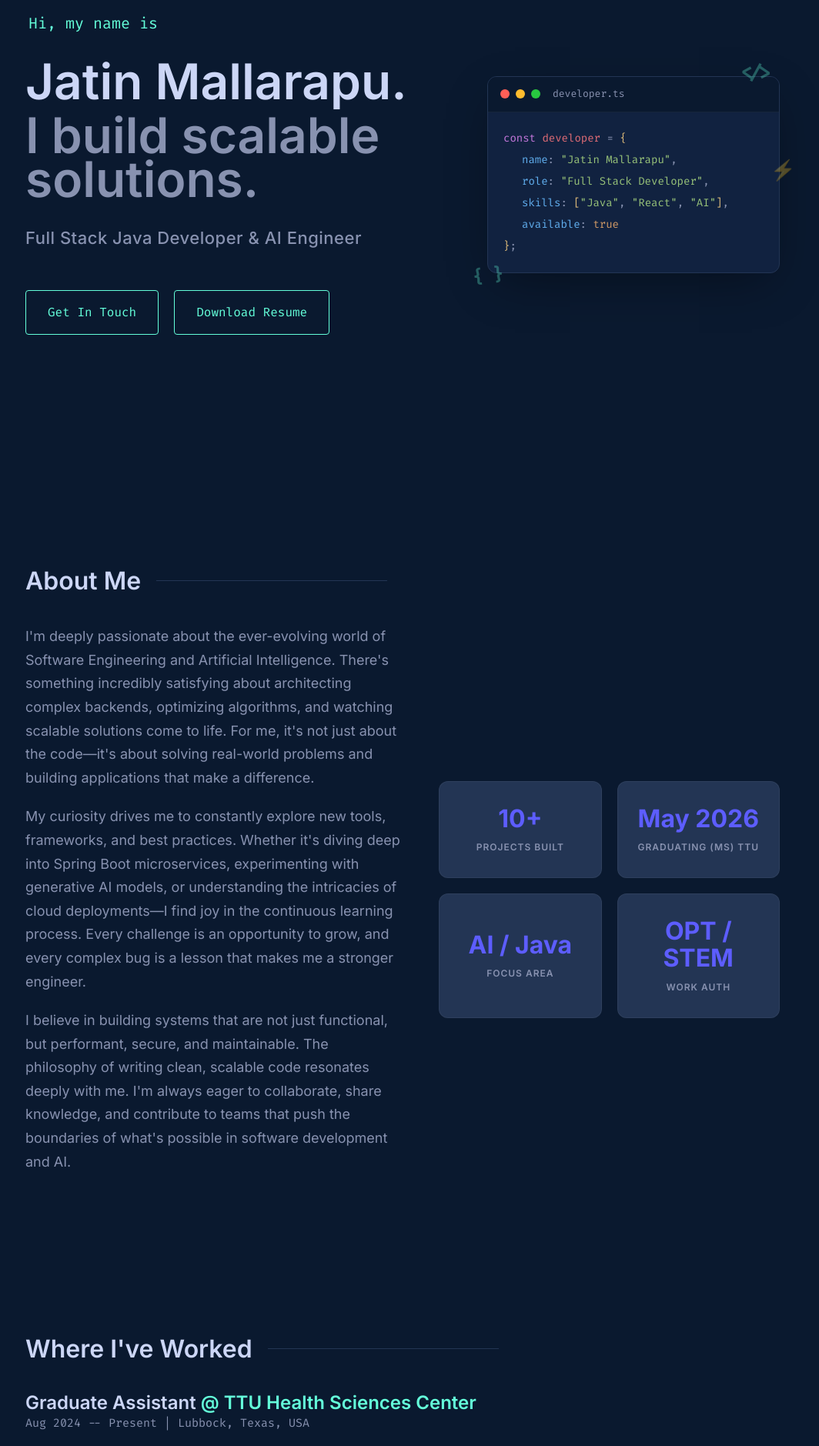
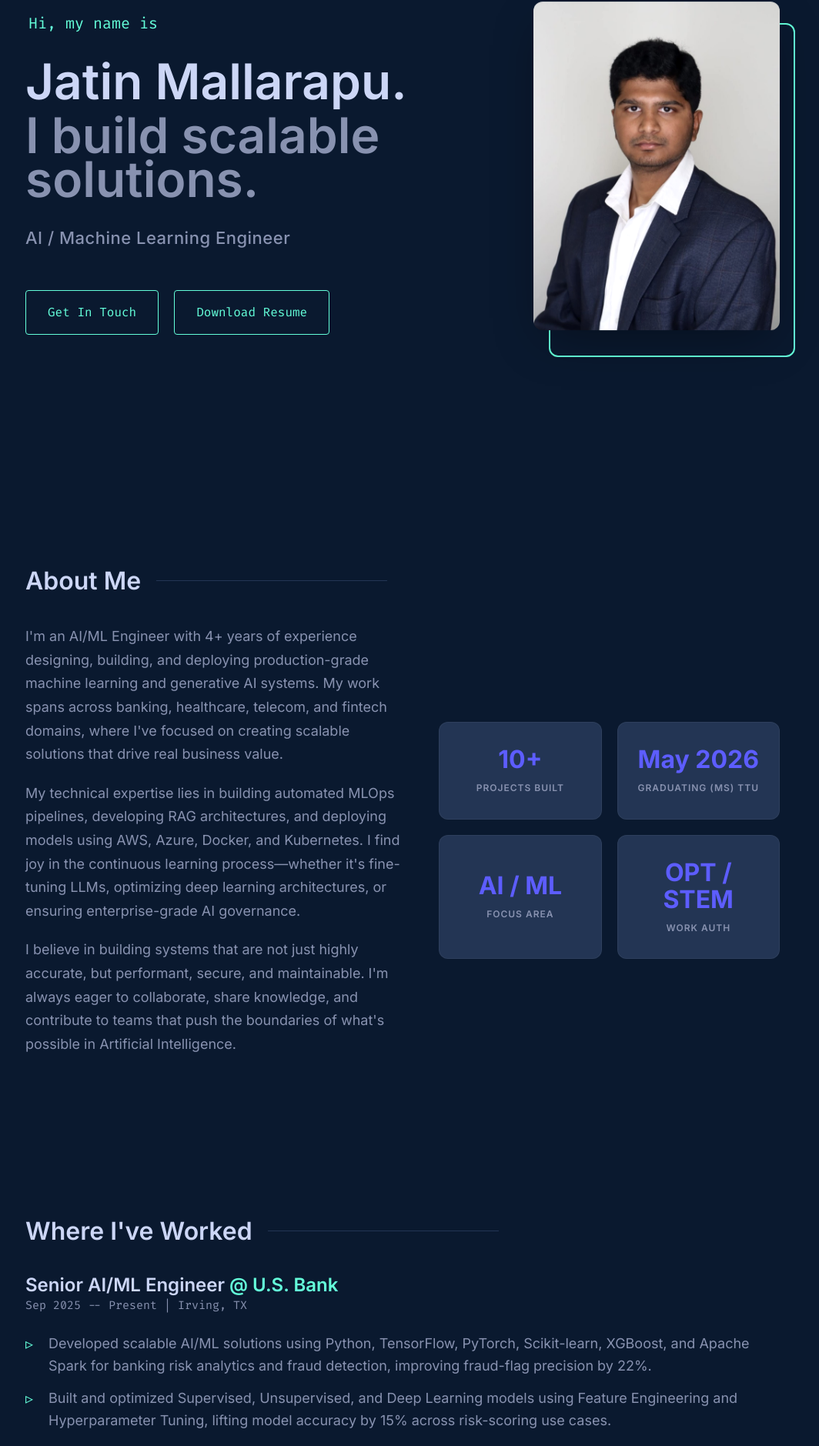
Before and after one commit to jatinmallarapu/portfolio, a React (Vite) app: page / in a window 1280 px wide. Shown: the part 173-2052 px from the top of the page at 77% size, without its empty margins (117-1181 px from the left). Built offline with nearby package versions, Linux system fonts and the light colour scheme.

Commit message:
Update portfolio for AI/ML Engineer role: profile image, new resume, updated skills, experience, and certifications

```diff
--- a/src/components/About.tsx
+++ b/src/components/About.tsx
@@ -22,13 +22,13 @@ const About = () => {
           transition={{ duration: 0.5, delay: 0.2 }}
         >
           <p>
-            I'm deeply passionate about the ever-evolving world of Software Engineering and Artificial Intelligence. There's something incredibly satisfying about architecting complex backends, optimizing algorithms, and watching scalable solutions come to life. For me, it's not just about the code—it's about solving real-world problems and building applications that make a difference.
+            I'm an AI/ML Engineer with 4+ years of experience designing, building, and deploying production-grade machine learning and generative AI systems. My work spans across banking, healthcare, telecom, and fintech domains, where I've focused on creating scalable solutions that drive real business value.
           </p>
           <p>
-            My curiosity drives me to constantly explore new tools, frameworks, and best practices. Whether it's diving deep into Spring Boot microservices, experimenting with generative AI models, or understanding the intricacies of cloud deployments—I find joy in the continuous learning process. Every challenge is an opportunity to grow, and every complex bug is a lesson that makes me a stronger engineer.
+            My technical expertise lies in building automated MLOps pipelines, developing RAG architectures, and deploying models using AWS, Azure, Docker, and Kubernetes. I find joy in the continuous learning process—whether it's fine-tuning LLMs, optimizing deep learning architectures, or ensuring enterprise-grade AI governance.
           </p>
           <p>
-            I believe in building systems that are not just functional, but performant, secure, and maintainable. The philosophy of writing clean, scalable code resonates deeply with me. I'm always eager to collaborate, share knowledge, and contribute to teams that push the boundaries of what's possible in software development and AI.
+            I believe in building systems that are not just highly accurate, but performant, secure, and maintainable. I'm always eager to collaborate, share knowledge, and contribute to teams that push the boundaries of what's possible in Artificial Intelligence.
           </p>
         </motion.div>
 
@@ -48,7 +48,7 @@ const About = () => {
             <span>GRADUATING (MS) TTU</span>
           </div>
           <div className="stat-card">
-            <h3>AI / Java</h3>
+            <h3>AI / ML</h3>
             <span>FOCUS AREA</span>
           </div>
           <div className="stat-card">
--- a/src/components/Hero.scss
+++ b/src/components/Hero.scss
@@ -66,110 +66,43 @@
     justify-content: flex-end;
     align-items: center;
 
-    .code-window {
+    .image-container {
+      position: relative;
       width: 100%;
-      max-width: 380px;
-      border-radius: 12px;
-      overflow: hidden;
-      background-color: #112240; /* Force dark background */
-      border: 1px solid #233554;
-      box-shadow: 0 20px 60px -15px rgba(0, 0, 0, 0.4);
+      max-width: 320px;
+      aspect-ratio: 3/4;
 
-      .window-header {
-        display: flex;
-        align-items: center;
-        gap: 8px;
-        padding: 12px 16px;
-        background-color: #0a192f; /* Force darker header */
-        border-bottom: 1px solid rgba(255, 255, 255, 0.05);
+      .hero-img {
+        width: 100%;
+        height: 100%;
+        object-fit: cover;
+        border-radius: 12px;
+        position: relative;
+        z-index: 2;
+        box-shadow: 0 20px 60px -15px rgba(0, 0, 0, 0.4);
+        filter: grayscale(10%) contrast(1.1);
+        transition: all 0.3s ease;
 
-        .dot {
-          width: 12px;
-          height: 12px;
-          border-radius: 50%;
-
-          &.red { background-color: #ff5f57; }
-          &.yellow { background-color: #febc2e; }
-          &.green { background-color: #28c840; }
-        }
-
-        .window-title {
-          margin-left: 8px;
-          font-family: var(--font-mono);
-          font-size: 13px;
-          color: #8892b0; /* Hardcoded for dark bg */
+        &:hover {
+          filter: grayscale(0%) contrast(1);
         }
       }
 
-      .window-body {
-        padding: 20px;
-        font-family: var(--font-mono);
-        font-size: 14px;
-        line-height: 2;
-
-        .code-indent {
-          padding-left: 24px;
-        }
-
-        .code-keyword {
-          color: #c678dd;
-        }
-
-        .code-var {
-          color: #e06c75;
-        }
-
-        .code-operator {
-          color: #8892b0;
-        }
-
-        .code-bracket {
-          color: #e5c07b;
-        }
-
-        .code-prop {
-          color: #61afef;
-        }
-
-        .code-string {
-          color: #98c379;
-        }
-
-        .code-bool {
-          color: #d19a66;
-        }
-
-        .code-comma {
-          color: #8892b0;
-        }
-      }
-    }
-
-    .float-element {
-      position: absolute;
-      font-family: var(--font-mono);
-      font-size: 20px;
-      font-weight: 700;
-      color: var(--accent);
-      opacity: 0.3;
-      user-select: none;
-
-      &.float-1 {
-        top: -15px;
-        right: 10px;
-        font-size: 24px;
+      .image-backdrop {
+        position: absolute;
+        top: 20px;
+        left: 20px;
+        width: 100%;
+        height: 100%;
+        border: 2px solid var(--accent);
+        border-radius: 12px;
+        z-index: 1;
+        transition: all 0.3s ease;
       }
 
-      &.float-2 {
-        bottom: -10px;
-        left: 10px;
-        font-size: 22px;
-      }
-
-      &.float-3 {
-        top: 40%;
-        right: -20px;
-        font-size: 26px;
+      &:hover .image-backdrop {
+        top: 15px;
+        left: 15px;
       }
     }
   }
@@ -182,9 +115,10 @@
 
     .hero-visual {
       order: -1;
+      justify-content: center;
 
-      .code-window {
-        max-width: 100%;
+      .image-container {
+        max-width: 250px;
       }
     }
   }
--- a/src/components/Hero.tsx
+++ b/src/components/Hero.tsx
@@ -1,5 +1,6 @@
 import { motion } from 'framer-motion';
 import { resumeData } from '../data/resume';
+import heroProfile from '../assets/hero_profile.jpg';
 import './Hero.scss';
 
 const Hero = () => {
@@ -34,7 +35,7 @@ const Hero = () => {
             transition={{ duration: 0.5, delay: 0.4 }}
           >
             <p className="description">
-              Full Stack Java Developer &amp; AI Engineer
+              {resumeData.title}
             </p>
           </motion.div>
           <motion.div
@@ -52,113 +53,23 @@ const Hero = () => {
           </motion.div>
         </div>
 
-        {/* Right side animated visual */}
+        {/* Right side animated image */}
         <motion.div
           className="hero-visual"
-          initial={{ opacity: 0, scale: 0.8 }}
-          animate={{ opacity: 1, scale: 1 }}
+          initial={{ opacity: 0, x: 20 }}
+          animate={{ opacity: 1, x: 0 }}
           transition={{ duration: 0.8, delay: 0.4 }}
         >
-          <div className="code-window">
-            <div className="window-header">
-              <span className="dot red"></span>
-              <span className="dot yellow"></span>
-              <span className="dot green"></span>
-              <span className="window-title">developer.ts</span>
-            </div>
-            <div className="window-body">
-              <motion.div
-                initial={{ opacity: 0 }}
-                animate={{ opacity: 1 }}
-                transition={{ duration: 0.5, delay: 0.8 }}
-              >
-                <span className="code-keyword">const</span>{' '}
-                <span className="code-var">developer</span>{' '}
-                <span className="code-operator">=</span>{' '}
-                <span className="code-bracket">{'{'}</span>
-              </motion.div>
-              <motion.div
-                className="code-indent"
-                initial={{ opacity: 0 }}
-                animate={{ opacity: 1 }}
-                transition={{ duration: 0.5, delay: 1.0 }}
-              >
-                <span className="code-prop">name</span>
-                <span className="code-operator">:</span>{' '}
-                <span className="code-string">"Jatin Mallarapu"</span>
-                <span className="code-comma">,</span>
-              </motion.div>
-              <motion.div
-                className="code-indent"
-                initial={{ opacity: 0 }}
-                animate={{ opacity: 1 }}
-                transition={{ duration: 0.5, delay: 1.2 }}
-              >
-                <span className="code-prop">role</span>
-                <span className="code-operator">:</span>{' '}
-                <span className="code-string">"Full Stack Developer"</span>
-                <span className="code-comma">,</span>
-              </motion.div>
-              <motion.div
-                className="code-indent"
-                initial={{ opacity: 0 }}
-                animate={{ opacity: 1 }}
-                transition={{ duration: 0.5, delay: 1.4 }}
-              >
-                <span className="code-prop">skills</span>
-                <span className="code-operator">:</span>{' '}
-                <span className="code-bracket">[</span>
-                <span className="code-string">"Java"</span>
-                <span className="code-comma">,</span>{' '}
-                <span className="code-string">"React"</span>
-                <span className="code-comma">,</span>{' '}
-                <span className="code-string">"AI"</span>
-                <span className="code-bracket">]</span>
-                <span className="code-comma">,</span>
-              </motion.div>
-              <motion.div
-                className="code-indent"
-                initial={{ opacity: 0 }}
-                animate={{ opacity: 1 }}
-                transition={{ duration: 0.5, delay: 1.6 }}
-              >
-                <span className="code-prop">available</span>
-                <span className="code-operator">:</span>{' '}
-                <span className="code-bool">true</span>
-              </motion.div>
-              <motion.div
-                initial={{ opacity: 0 }}
-                animate={{ opacity: 1 }}
-                transition={{ duration: 0.5, delay: 1.8 }}
-              >
-                <span className="code-bracket">{'}'}</span>
-                <span className="code-operator">;</span>
-              </motion.div>
-            </div>
+          <div className="image-container">
+            <motion.img
+              src={heroProfile}
+              alt={resumeData.name}
+              className="hero-img"
+              animate={{ y: [0, -10, 0] }}
+              transition={{ duration: 4, repeat: Infinity, ease: "easeInOut" }}
+            />
+            <div className="image-backdrop"></div>
           </div>
-
-          {/* Floating decoration elements */}
-          <motion.div
-            className="float-element float-1"
-            animate={{ y: [0, -15, 0], rotate: [0, 5, 0] }}
-            transition={{ duration: 4, repeat: Infinity, ease: "easeInOut" }}
-          >
-            &lt;/&gt;
-          </motion.div>
-          <motion.div
-            className="float-element float-2"
-            animate={{ y: [0, 12, 0], rotate: [0, -8, 0] }}
-            transition={{ duration: 5, repeat: Infinity, ease: "easeInOut" }}
-          >
-            { '{ }' }
-          </motion.div>
-          <motion.div
-            className="float-element float-3"
-            animate={{ y: [0, -10, 0], scale: [1, 1.1, 1] }}
-            transition={{ duration: 3.5, repeat: Infinity, ease: "easeInOut" }}
-          >
-            ⚡
-          </motion.div>
         </motion.div>
       </div>
     </section>
--- a/src/data/resume.ts
+++ b/src/data/resume.ts
@@ -1,44 +1,86 @@
 export const resumeData = {
   name: "Jatin Mallarapu",
-  title: "Full Stack Java Developer & AI Engineer",
+  title: "AI / Machine Learning Engineer",
   location: "Lubbock, TX",
   phone: "(806)-544-0585",
-  email: "mallarapujatin@gmail.com",
-  linkedin: "https://www.linkedin.com/in/jatin-mallarapu-2ab3b9231/",
+  email: "jatinmallarapu27@gmail.com",
+  linkedin: "https://www.linkedin.com/in/jatinmallarapu",
   github: "https://github.com/jatinmallarapu",
   leetcode: "https://leetcode.com/u/Jatin__2003/",
-  summary: "Results-driven Full Stack Java Developer and AI Engineer skilled in building scalable web applications and microservices using Java, Spring Boot, React.js, Python, and FastAPI. Experienced in REST APIs, SQL databases, OOP, and deploying secure, maintainable solutions on AWS and Azure.",
+  summary: "AI/ML Engineer with 4+ years of experience designing, building, and deploying production-grade machine learning and generative AI systems across banking, healthcare, telecom, and fintech domains. Proven track record of reducing model deployment time by 35%, improving prediction accuracy by up to 18%, and cutting infrastructure costs by 20% through automated MLOps pipelines. Deep expertise in AWS, Azure, GCP, Docker, Kubernetes, CI/CD, and MLflow, with a strong focus on scalable model monitoring, Generative AI, and enterprise-grade AI infrastructure.",
   skills: {
-    "Programming Languages": ["Java", "JavaScript", "TypeScript", "Python", "SQL", "R"],
-    "Frameworks & Web": ["Spring Boot", "Spring MVC", "Spring Security", "Spring Cloud", "React.js", "Angular", "HTML5", "CSS", "Thymeleaf", "Streamlit"],
-    "APIs & Architecture": ["RESTful APIs", "GraphQL", "J2EE", "JSP", "JDBC", "Microservices", "WebSockets"],
-    "Messaging & Streaming": ["Apache Kafka", "ActiveMQ", "RabbitMQ"],
-    "Databases": ["MySQL", "PostgreSQL", "MongoDB", "Amazon RDS", "SQL Server", "ChromaDB"],
-    "AI Technologies": ["Spring AI", "LangChain", "LLMs", "RAG Pipelines", "NLP", "Neural Networks", "Prompt Engineering", "HuggingFace", "GloVe Embeddings", "CNN-BiLSTM"],
-    "Tools & DevOps": ["AWS", "Azure", "Docker", "Git/GitHub", "Jenkins", "Maven", "Redis", "Swagger", "Postman", "JUnit", "Mockito", "Testcontainers", "Jest", "Cypress", "Linux"]
+    "Languages": ["Python", "SQL", "Bash/Shell Scripting", "PySpark", "Java", "Scala"],
+    "Machine Learning": ["Scikit-learn", "XGBoost", "LightGBM", "Supervised & Unsupervised Learning", "Feature Engineering", "Model Optimization", "Hyperparameter Tuning"],
+    "Deep Learning": ["TensorFlow", "PyTorch", "Keras", "CNN", "RNN", "LSTM", "Transformers"],
+    "Generative AI & LLMs": ["LLMs", "Hugging Face", "LangChain", "OpenAI APIs", "Prompt Engineering", "Fine-Tuning", "PEFT/LoRA", "Quantization", "Distributed Training"],
+    "Agentic AI": ["AI Agents", "Multi-Agent Systems", "Retrieval-Augmented Generation (RAG)", "RAG Architecture", "Vector Search", "Semantic Search", "Knowledge Graphs"],
+    "NLP & Computer Vision": ["BERT", "GPT", "spaCy", "NLTK", "Named Entity Recognition (NER)", "Sentiment Analysis", "OpenCV", "YOLO", "Object Detection", "OCR"],
+    "Vector Databases": ["FAISS", "Pinecone"],
+    "Data Engineering": ["Apache Spark", "ETL/Data Pipelines", "Apache Airflow", "Data Warehousing", "Big Data Technologies"],
+    "API & Deployment": ["FastAPI", "Flask", "REST APIs", "Model Serving", "Real-Time & Batch Inference", "Docker", "Kubernetes", "Microservices", "Event-Driven Architecture", "Spring Boot"],
+    "MLOps & LLMOps": ["MLflow", "Kubeflow", "CI/CD Pipelines", "Feature Store", "Model Registry", "Data Versioning", "Model Monitoring", "A/B Testing"],
+    "Cloud Platforms": ["AWS (SageMaker, S3, Lambda)", "Google Cloud Platform (Vertex AI)", "Microsoft Azure (Azure ML)"],
+    "Databases": ["MySQL", "PostgreSQL", "MongoDB", "NoSQL Databases"],
+    "Visualization & Analytics": ["Pandas", "NumPy", "Matplotlib", "Seaborn", "Tableau", "Power BI", "Jupyter Notebook"],
+    "Governance & Leadership": ["Explainable AI (XAI)", "Responsible AI", "AI Governance", "System Design", "Solution Architecture", "Agile/Scrum", "Stakeholder Management", "Technical Leadership"]
   },
   experience: [
     {
-      role: "Graduate Assistant",
-      company: "TTU Health Sciences Center",
-      location: "Lubbock, Texas, USA",
-      period: "Aug 2024 -- Present",
+      role: "Senior AI/ML Engineer",
+      company: "U.S. Bank",
+      location: "Irving, TX",
+      period: "Sep 2025 -- Present",
       achievements: [
-        "Improved the university student portal for 15,000+ users by building a responsive React.js frontend, reducing server calls by 40% via pagination and debouncing, and engineered 10+ Spring Boot and PostgreSQL backend features following the full SDLC.",
-        "Designed and implemented 20+ secure RESTful APIs for authentication using Spring Security and JWT, applying core OOP principles and Java data structures to reduce code complexity by 25% and ensure clean, maintainable architecture.",
-        "Containerized the application using Docker and automated 50+ Jenkins CI/CD pipelines for zero-downtime AWS deployments, monitored health via CloudWatch, and managed 100GB+ of structured data using JDBC and Amazon RDS PostgreSQL for reliable storage."
+        "Developed scalable AI/ML solutions using Python, TensorFlow, PyTorch, Scikit-learn, XGBoost, and Apache Spark for banking risk analytics and fraud detection, improving fraud-flag precision by 22%.",
+        "Built and optimized Supervised, Unsupervised, and Deep Learning models using Feature Engineering and Hyperparameter Tuning, lifting model accuracy by 15% across risk-scoring use cases.",
+        "Designed Generative AI applications using LLMs, Transformers, Hugging Face, LangChain, and PEFT/LoRA for intelligent document processing, cutting manual review time by 40%.",
+        "Developed RAG Architecture, Agentic AI, and Multi-Agent Systems with Vector Databases (FAISS, Pinecone), reducing enterprise knowledge-retrieval latency by 30%.",
+        "Deployed scalable Flask and REST API services with Docker and Kubernetes supporting Real-Time and Batch Inference for over 1M+ daily transactions.",
+        "Implemented MLOps/LLMOps pipelines using MLflow, Kubeflow, and CI/CD Pipelines, reducing model deployment cycle time from weeks to under 48 hours.",
+        "Processed large-scale banking datasets using Apache Spark, ETL Pipelines, and Apache Airflow across AWS (SageMaker, S3, Lambda) and GCP (Vertex AI), improving pipeline throughput by 25%.",
+        "Applied Explainable AI (XAI) and Responsible AI practices to strengthen model governance and regulatory compliance across all production deployments.",
+        "Collaborated in Agile/Scrum environments on System Design and Solution Architecture, driving end-to-end delivery of enterprise-scale AI solutions."
       ]
     },
     {
-      role: "AI Intern",
-      company: "AIR CENTER VIT AP",
-      location: "Amaravati, Andhra Pradesh, India",
-      period: "Jun 2022 -- July 2024",
+      role: "Machine Learning Engineer",
+      company: "Steward Health Care",
+      location: "Dallas, TX",
+      period: "Feb 2025 -- Aug 2025",
       achievements: [
-        "Developed a CNN-BiLSTM model with an Attention mechanism for toxic language detection, implementing a full NLP pipeline in Python with text preprocessing, tokenization, and GloVe embeddings.",
-        "Engineered and optimized model architecture to achieve 99.41% accuracy, performing hyperparameter tuning and embedding refinements to enhance detection of nuanced toxic language in diverse datasets.",
-        "Validated model performance against 5,000+ real-time user comments using JUnit test cases, identifying patterns, correcting errors, and iteratively reducing false positives by 15% for production readiness.",
-        "Delivered a fully production-ready model integrated into the VIT-AP chatbot, enabling accurate real-time moderation and improving user experience through advanced toxic language detection capabilities."
+        "Designed Machine Learning and Deep Learning solutions using Python, TensorFlow, PyTorch, and XGBoost to improve medication adherence prediction, boosting model accuracy by 17%.",
+        "Engineered scalable ETL and Data Pipelines using Apache Spark, PySpark, and Pandas for high-volume clinical datasets, reducing pipeline runtime by 28%.",
+        "Built Generative AI applications using LLMs, Hugging Face, LangChain, and RAG Architecture to automate clinical document search, saving an estimated 10+ hours/week of manual lookup.",
+        "Developed secure FastAPI, Flask, and REST API services with Docker and Kubernetes for Real-Time and Batch Inference in enterprise AI applications.",
+        "Automated model lifecycle management using MLflow, Kubeflow, Apache Airflow, and CI/CD Pipelines, cutting model release time by 30%.",
+        "Leveraged Microsoft Azure (Azure ML) to train and deploy models while applying Explainable AI (XAI) and A/B Testing to validate a 12% lift in production performance.",
+        "Partnered with healthcare stakeholders in Agile/Scrum environments on System Design and Solution Architecture for pharmacy-focused AI solutions."
+      ]
+    },
+    {
+      role: "Data Scientist",
+      company: "BT Group",
+      location: "Bangalore, India",
+      period: "Jun 2023 -- Jun 2024",
+      achievements: [
+        "Analyzed large-scale telecom datasets using Python, SQL, Pandas, and Scikit-learn, improving customer churn prediction accuracy by 19%.",
+        "Built predictive models using XGBoost, LightGBM, Logistic Regression, and Random Forest with Feature Engineering, driving a 14% increase in customer segmentation precision.",
+        "Developed Time Series Forecasting solutions with Apache Spark, ETL Pipelines, and Apache Airflow to forecast network demand, improving capacity planning accuracy by 20%.",
+        "Created interactive dashboards using Power BI, Tableau, and Matplotlib, enabling real-time KPI monitoring for 5+ executive stakeholder teams.",
+        "Collaborated with cross-functional teams in Agile/Scrum environments, applying AWS and Data Warehousing best practices to enterprise reporting."
+      ]
+    },
+    {
+      role: "Data Scientist",
+      company: "Razorpay",
+      location: "Bangalore, India",
+      period: "Jan 2022 -- May 2023",
+      achievements: [
+        "Collected and analyzed digital payment data using Python, SQL, Pandas, and MySQL, identifying transaction trends across 2M+ monthly records.",
+        "Built machine learning models using Scikit-learn, XGBoost, and LightGBM for payment success prediction and fraud pattern identification, improving fraud detection rate by 16%.",
+        "Developed PySpark and Apache Spark ETL Pipelines to process high-volume payment records, improving data quality and reporting efficiency by 25%.",
+        "Applied Time Series Forecasting and anomaly detection to monitor payment gateway performance, reducing false-positive fraud alerts by 12%.",
+        "Delivered interactive Power BI and Tableau dashboards while collaborating with product managers in Agile/Scrum teams."
       ]
     }
   ],
@@ -108,12 +150,12 @@ export const resumeData = {
   ],
   certifications: [
     {
-      name: "Master Microservices with Spring Boot and Spring Cloud (udemy)",
-      description: "Mastered designing and orchestrating scalable microservices using Spring Boot, Spring Cloud, Docker, and Kubernetes, implementing API Gateways, dynamic service discovery, Fault Tolerance, and distributed tracing."
+      name: "AWS Certified Machine Learning – Specialty",
+      description: "Demonstrates expertise in building, training, tuning, and deploying scalable machine learning models on Amazon Web Services (AWS)."
     },
     {
-      name: "Devops Tools and AWS for Java Microservice Developers (udemy)",
-      description: "Gained expertise in deploying Java microservices using Docker, Kubernetes, Jenkins, and Git, alongside mastering AWS services including EC2, Elastic Beanstalk, Auto Scaling, and Elastic Load Balancer."
+      name: "Microsoft Certified: Azure AI Engineer Associate",
+      description: "Validates ability to design and implement AI solutions on Microsoft Azure, including natural language processing, speech, computer vision, and generative AI."
     }
   ],
   awards: [
```
Also changed, not shown: src/assets/hero_profile.jpg (added), 1 other file (tests, documents, lock files or other folders).
